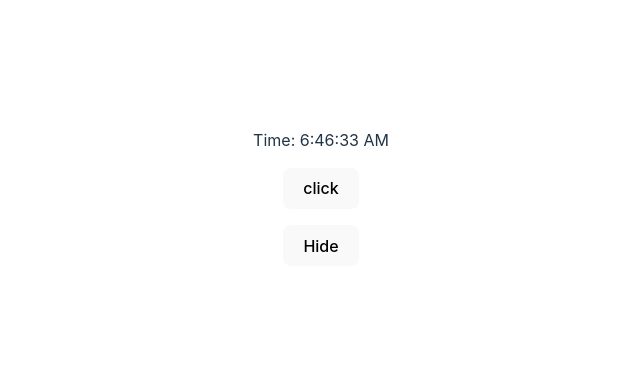
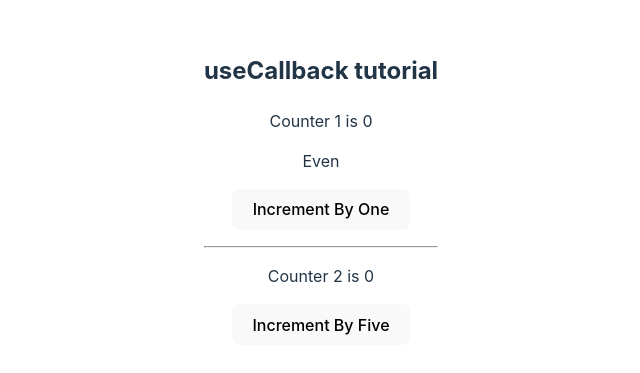
Before and after one commit to antysanjana/learning_react, a React (Vite) app: page / in a window 1280 px wide. Shown: the part 203-576 px from the top of the page, without its empty margins (319-959 px from the left). Built offline with nearby package versions, Linux system fonts and the light colour scheme.

Commit message:
useMemo and useCallback

```diff
--- a/src/App.jsx
+++ b/src/App.jsx
@@ -1,10 +1,12 @@
 /* eslint-disable no-unused-vars */
-import React, { useState } from "react";
-
-// import { useState } from "react";
+import "./App.css";
+import React, { useMemo, useState } from "react";
+import { useCallback } from "react";
+import Title from "./components/Title";
+import NewButton from "./components/NewButton";
+import ShowCount from "./components/ShowCount";
 // import reactLogo from "./assets/react.svg";
 // import viteLogo from "/vite.svg";
-import "./App.css";
 // import ClockList from './components/ClockList';
 // import Form from './components/Form';
 // import Calculator from './components/Calculator';
@@ -17,7 +19,7 @@ import "./App.css";
 // import Section from "./components/HOC/Section";
 // import { ThemeProvider } from "./contexts/themeContext";
 // import Todo from "./Todo";
-import MyComponent from "./MyComponent";
+// import MyComponent from "./MyComponent";
 
 // export default class App extends React.Component {
 //   render() {
@@ -70,18 +72,45 @@ import MyComponent from "./MyComponent";
 // }
 
 export default function App() {
-  const [show, setShow] = useState(true);
+  const [count1, setCount1] = useState(0);
+  const [count2, setCount2] = useState(0);
+
+  const incrementByOne = useCallback(() => {
+    setCount1((prevState) => prevState + 1);
+  }, []);
+
+  const incrementByFive = useCallback(() => {
+    setCount2((prevState) => prevState + 5);
+  }, []);
+
+  const isEvenOrOdd = useMemo(() => {
+    let i = 0;
+    while (i < 100000000) i += 1;
+    return count1 % 2 === 0;
+  }, [count1]);
 
   return (
     <div className="app">
-      <div>{show && <MyComponent />}</div>
-      <p>
-        <button type="button" onClick={() => setShow((prevShow) => !prevShow)}>
-          {show ? "Hide" : "Show"}
-        </button>
-      </p>
+      <Title />
+      <ShowCount count={count1} title="Counter 1" />
+      <span>{isEvenOrOdd ? "Even" : "Odd"}</span>
+      <NewButton handleClick={incrementByOne}>Increment By One</NewButton>
+      <hr />
+      <ShowCount count={count2} title="Counter 2" />
+      <NewButton handleClick={incrementByFive}>Increment By Five</NewButton>
     </div>
   );
+
+  // const [show, setShow] = useState(true);
+
+  // return (
+  //   <div className="app">
+  //     <div>{show && <MyComponent />}</div>
+  //     <p>
+  //       <button type="button" onClick={() => setShow((prevShow) => !prevShow)}>
+  //         {show ? "Hide" : "Show"}
+  //       </button>
+  //     </p>
+  //   </div>
+  // );
 }
-
-// export default App
--- /dev/null
+++ b/src/components/NewButton.jsx
@@ -0,0 +1,15 @@
+import React from "react";
+
+function NewButton({ handleClick, children }) {
+  console.log(`Rendering button ${children}`);
+
+  return (
+    <p>
+      <button type="button" onClick={handleClick}>
+        {children}
+      </button>
+    </p>
+  );
+}
+
+export default React.memo(NewButton);
--- /dev/null
+++ b/src/components/ShowCount.jsx
@@ -0,0 +1,13 @@
+import React from "react";
+
+function ShowCount({ count, title }) {
+  console.log(`Rendering ${title}`);
+
+  return (
+    <p>
+      {title} is {count}
+    </p>
+  );
+}
+
+export default React.memo(ShowCount);
--- /dev/null
+++ b/src/components/Title.jsx
@@ -0,0 +1,9 @@
+import React from "react";
+
+function Title() {
+  console.log("Rendering Title");
+
+  return <h2>useCallback tutorial</h2>;
+}
+
+export default React.memo(Title);
--- a/src/main.jsx
+++ b/src/main.jsx
@@ -1,11 +1,10 @@
-import React from 'react'
-import ReactDOM from 'react-dom/client'
-import App from './App.jsx'
-import './index.css'
+import React from "react";
+import ReactDOM from "react-dom/client";
+import App from "./App.jsx";
+import "./index.css";
 
-
-ReactDOM.createRoot(document.getElementById('root')).render(
-  <React.StrictMode>
-    <App />
-  </React.StrictMode>,
-)
+ReactDOM.createRoot(document.getElementById("root")).render(
+  // <React.StrictMode>
+  <App />
+  // </React.StrictMode>,
+);
```
